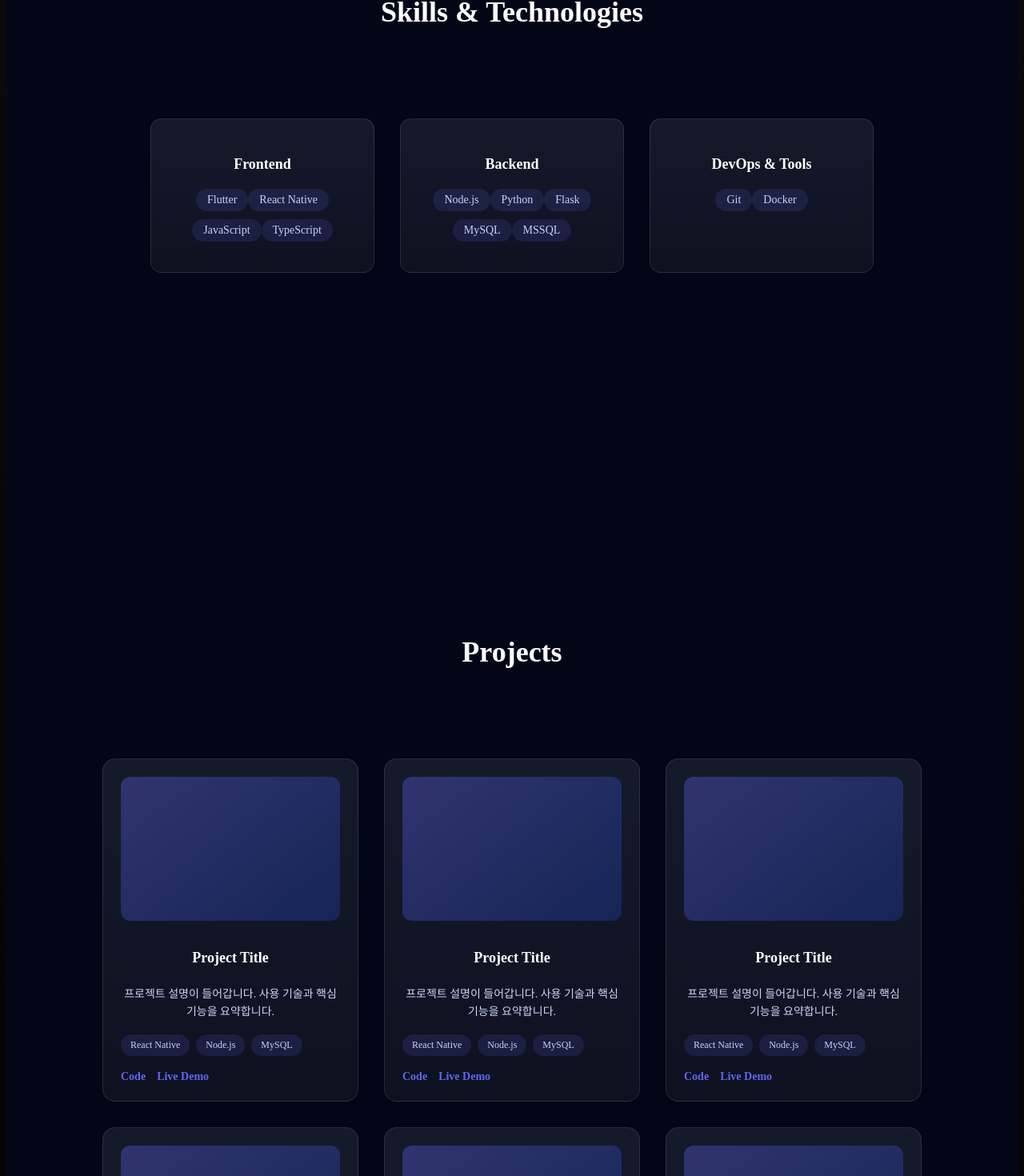
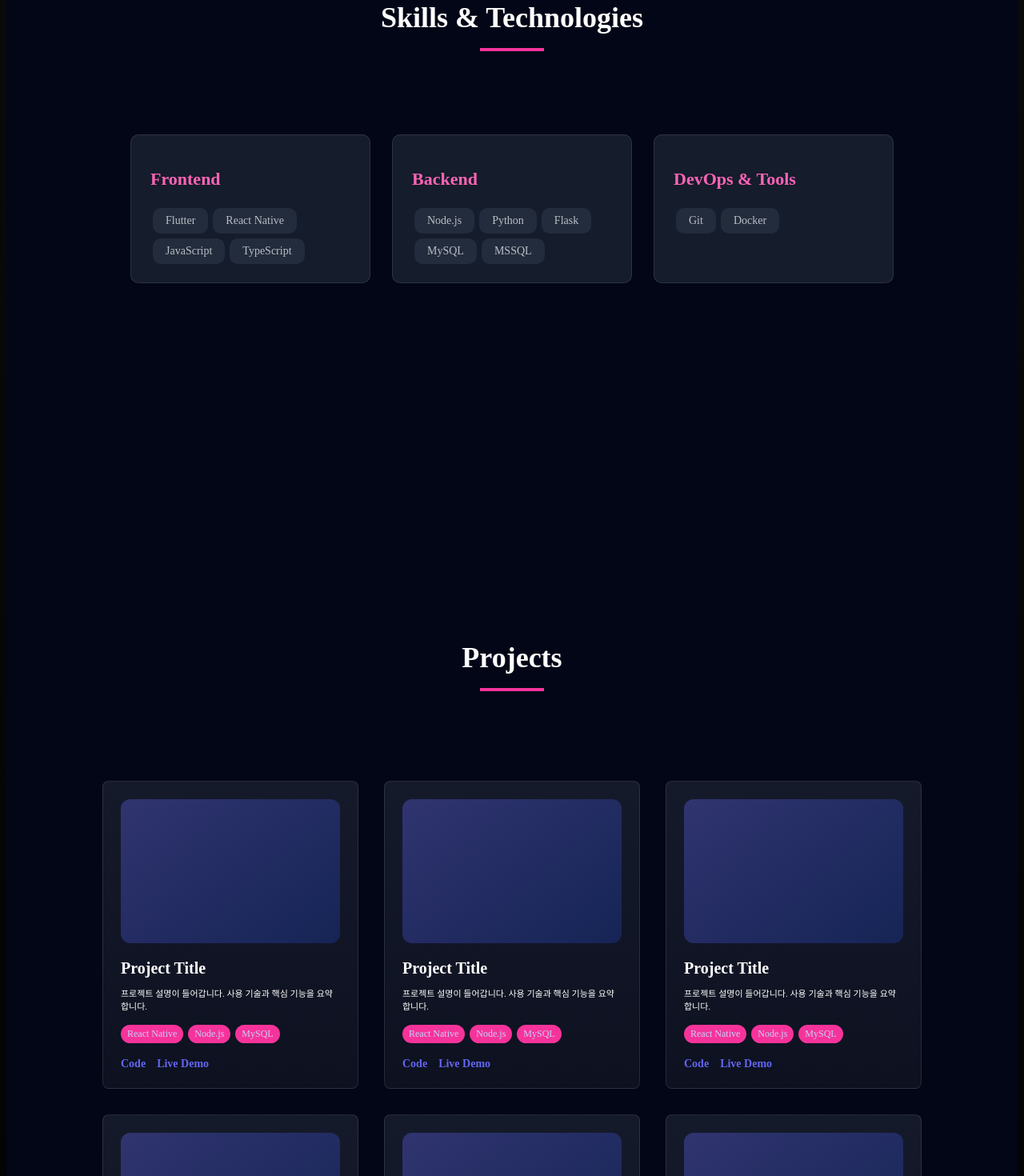
Before and after one commit to s3u0n4/DEV-NOTES, a Next.js app in the folder dev-notes/: page /developer/shin in a window 1280 px wide. Shown: the part 1764-3234 px from the top of the page at 80% size. Built offline with nearby package versions, Linux system fonts and the light colour scheme.

Commit message:
third commit

```diff
--- a/dev-notes/app/developer/shin/component/About/About.css
+++ b/dev-notes/app/developer/shin/component/About/About.css
@@ -14,9 +14,21 @@
 
 /* 섹션 타이틀 */
 .sectionTitle {
+  position: relative;
   font-size: 36px;
   font-weight: 800;
   margin-bottom: 64px;
+  text-align: center;
+}
+
+.sectionTitle::after {
+  content: "";
+  display: block;
+  width: 80px;
+  height: 4px;
+
+  background: #f6339a;
+  margin: 17px auto 0;
 }
 
 /* 카드 묶음 */
@@ -25,6 +37,7 @@
   grid-template-columns: repeat(3, 280px);
   gap: 32px;
   margin-bottom: 48px;
+  text-align: left;
 }
 
 /* 개별 카드 */
--- a/dev-notes/app/developer/shin/component/Projects/Projects.css
+++ b/dev-notes/app/developer/shin/component/Projects/Projects.css
@@ -3,21 +3,16 @@
   display: grid;
   grid-template-columns: repeat(3, 320px);
   gap: 32px;
-
   margin-top: 48px;
+  text-align: left;
 }
 
 /* 프로젝트 카드 */
 .projectCard {
   padding: 22px;
-  border-radius: 16px;
-
+  border-radius: 8px;
   background: linear-gradient(180deg, #151a2b, #0d1120);
   border: 1px solid rgba(255, 255, 255, 0.1);
-
-  display: flex;
-  flex-direction: column;
-
   transition: transform 0.25s ease, box-shadow 0.25s ease;
 }
 
@@ -43,36 +38,31 @@
 
 /* 프로젝트 제목 */
 .projectCard h3 {
-  font-size: 18px;
+  font-size: 20px;
   font-weight: 700;
   margin-bottom: 10px;
 }
 
 /* 설명 */
 .projectCard p {
-  font-size: 14px;
-  line-height: 1.6;
-  color: #cbd5f5;
-
+  font-size: 11px;
   margin-bottom: 16px;
 }
 
 /* 태그 */
 .tags {
   display: flex;
-  flex-wrap: wrap;
-  gap: 8px;
-
+  gap: 6px;
   margin-bottom: 18px;
+  border-radius: 4px;
 }
 
 .tags span {
-  padding: 6px 12px;
+  padding: 4px 8px;
   font-size: 12px;
-  font-weight: 500;
-
+  font-weight: 200px;
   color: #c7d2fe;
-  background: rgba(99, 102, 241, 0.15);
+  background: #f6339a;
   border-radius: 999px;
 }
 
--- a/dev-notes/app/developer/shin/component/Skills/Skills.css
+++ b/dev-notes/app/developer/shin/component/Skills/Skills.css
@@ -3,19 +3,18 @@
 /* 스킬 그리드 */
 .skillGrid {
   display: grid;
-  grid-template-columns: repeat(3, 280px);
-  gap: 32px;
-
-  margin-top: 48px;
+  grid-template-columns: repeat(3, 300px);
+  gap: 27px;
+  margin-top: 40px;
+  text-align: left;
 }
 
 /* 스킬 카드 */
 .skillCard {
-  padding: 28px 24px;
-  border-radius: 14px;
-  background: linear-gradient(180deg, #151a2b, #0d1120);
+  padding: 20px 24px;
+  border-radius: 10px;
+  background: #151c2b;
   border: 1px solid rgba(255, 255, 255, 0.1);
-  transition: transform 0.25s ease, box-shadow 0.25s ease;
 }
 
 .skillCard:hover {
@@ -25,28 +24,22 @@
 
 /* 카테고리 제목 */
 .skillCard h3 {
-  font-size: 18px;
+  font-size: 22px;
   font-weight: 700;
   margin-bottom: 20px;
+  color: #fc64b6;
 }
 
 /* 기술 태그 */
 .skillCard span {
   display: inline-block;
-  margin-bottom: 10px;
-  padding: 6px 14px;
+  margin: 3px;
+  padding: 8px 16px;
+  font-size: 14px;
 
-  font-size: 14px;
-  font-weight: 500;
-
-  color: #c7d2fe;
-  background: rgba(99, 102, 241, 0.15);
-  border-radius: 999px;
-}
-
-/* 마지막 span 마진 제거 */
-.skillCard span:last-child {
-  margin-bottom: 0;
+  color: #b9bec6;
+  background: #232c3c;
+  border-radius: 10px;
 }
 
 /* 반응형 */
--- a/dev-notes/app/globals.css
+++ b/dev-notes/app/globals.css
@@ -45,9 +45,12 @@ body {
 .title::before,
 .title::after {
   content: "";
-  flex: 1;
-  height: 1px;
-  background: rgba(255, 255, 255, 0.2);
+  display: block;
+  justify-content: center;
+  width: 50px;
+  height: 2px;
+  background: linear-gradient(90deg, #6366f1, #38bdf8);
+  border-radius: 4px;
 }
 
 .title span {
```
